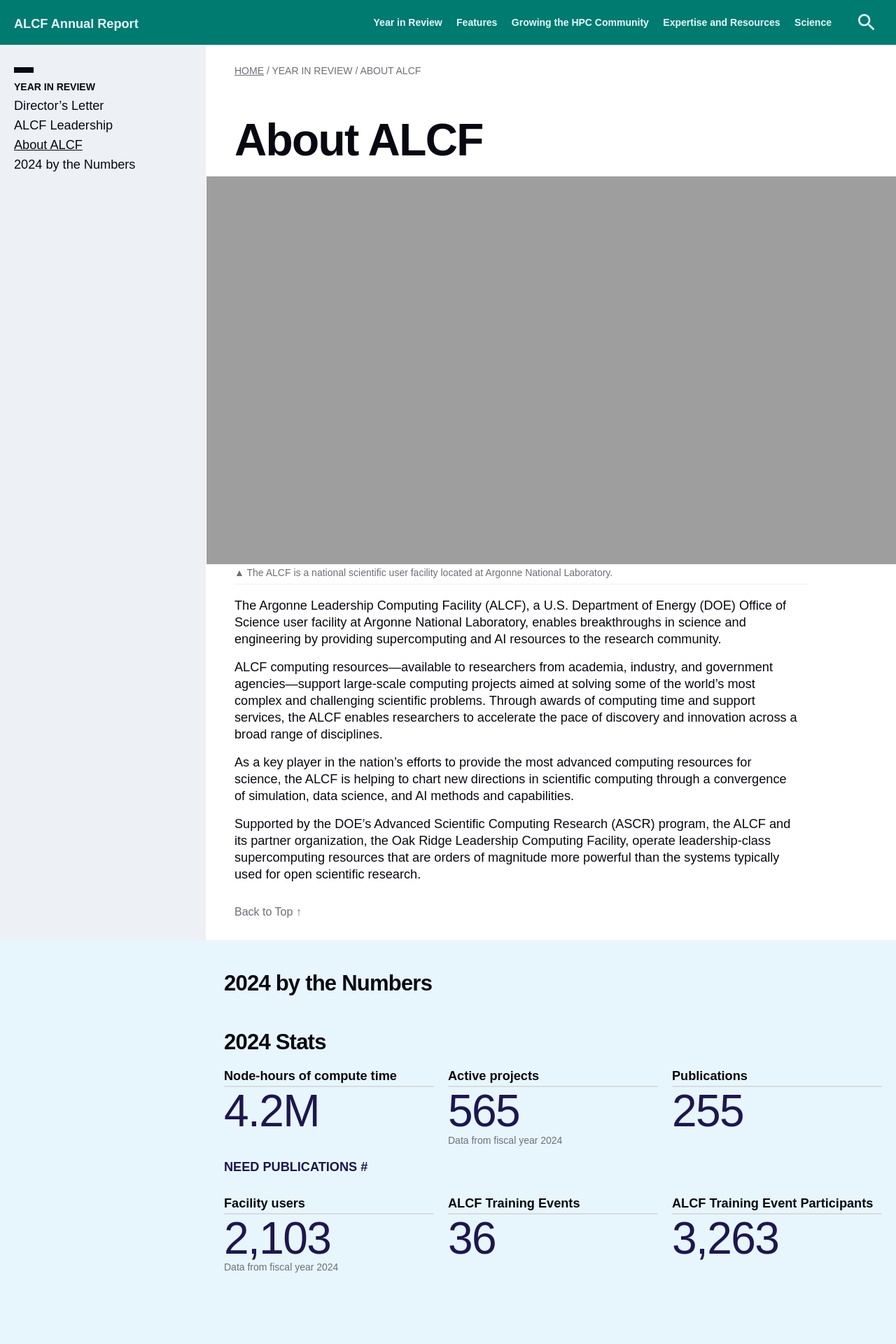
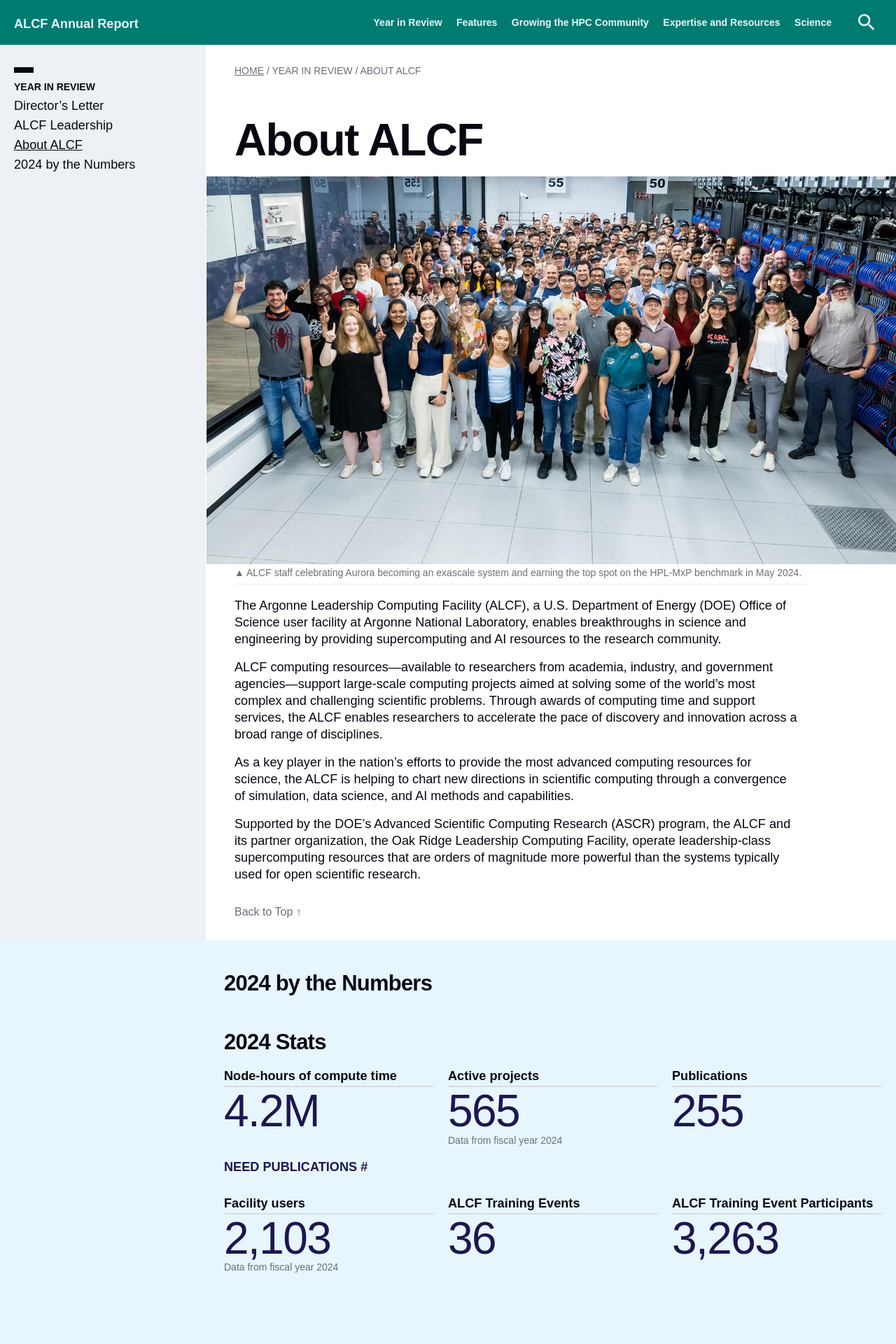
Before and after one commit to argonne-lcf/AR2024, a Jekyll site: the page built from 01_year-in-review/about-alcf.md, in a window 1280 px wide. Shown: the top 1920 px of the page at 70% size. Built offline with Jekyll 4.4.1, drawn with Linux system fonts in a browser that asks for light colours; some web fonts are replaced.

Commit message:
Update about-alcf.md
adding team photo

```diff
--- a/01_year-in-review/about-alcf.md
+++ b/01_year-in-review/about-alcf.md
@@ -5,8 +5,8 @@
 permalink: year-in-review/about-alcf
 
 title: About ALCF
-hero-img-source: "TCSBuilding.jpg"
-hero-img-caption: "The ALCF is a national scientific user facility located at Argonne National Laboratory."
+hero-img-source: "exascale-staff_2024.jpg"
+hero-img-caption: "ALCF staff celebrating Aurora becoming an exascale system and earning the top spot on the HPL-MxP benchmark in May 2024."
 
 aside: about-numbers.md
 ---
```
